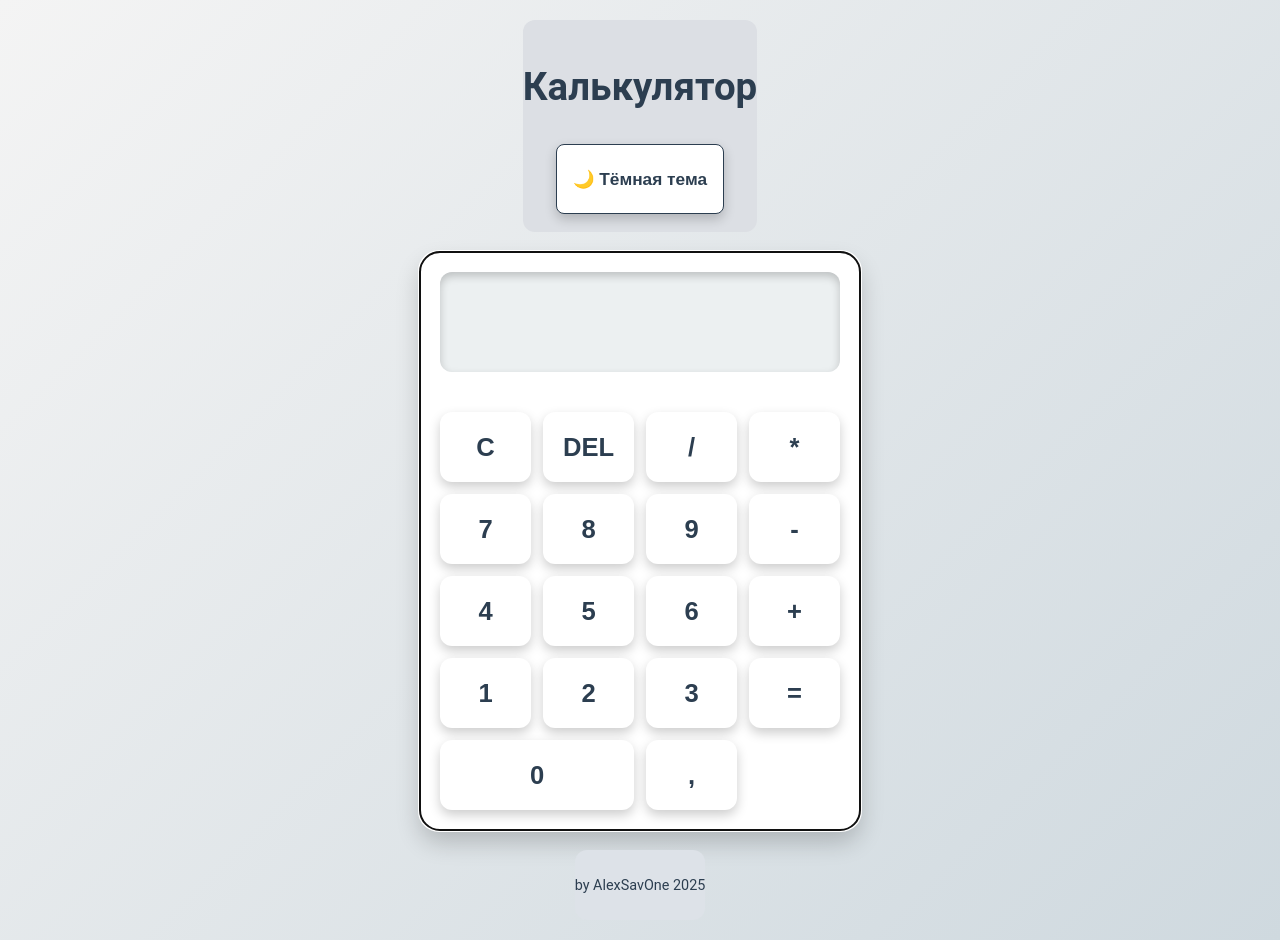
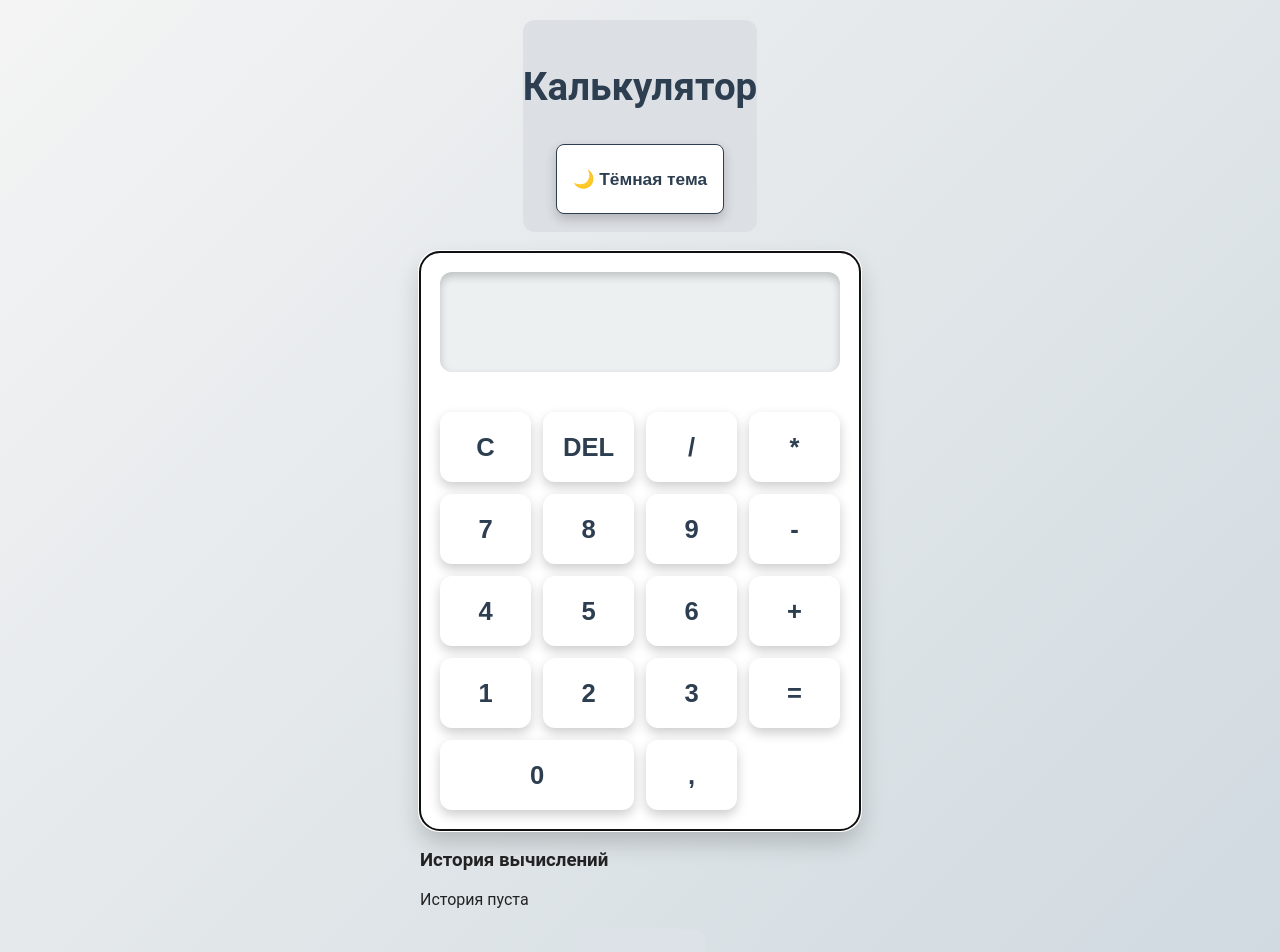
Before and after one commit to AlexSavOne/calculator, a React (Vite) app: page / in a window 1280 px wide. Shown: the top 952 px of the page. Built offline with nearby package versions, Linux system fonts and the light colour scheme.

Commit message:
feat: добавлена функциональность истории в компонент Calculator

```diff
--- a/src/components/Calculator.jsx
+++ b/src/components/Calculator.jsx
@@ -2,11 +2,13 @@
 import React, { useState, useRef, useEffect } from "react";
 import Display from "./Display";
 import Button from "./Button";
+import History from "./History";
 import { evaluate } from "mathjs";
 
 const Calculator = () => {
   const [display, setDisplay] = useState("");
   const [error, setError] = useState(null);
+  const [history, setHistory] = useState([]);
   const operators = ["+", "-", "*", "/"];
   const appRef = useRef(null);
 
@@ -48,8 +50,18 @@ const Calculator = () => {
       const result = evaluate(formattedDisplay);
 
       if (isNaN(result) || !isFinite(result)) throw new Error("Invalid result");
+
+      // Добавляем вычисление в историю
+      setHistory(prevHistory => [
+        {
+          expression: display,
+          result: result.toString()
+        },
+        ...prevHistory
+      ].slice(0, 10)); // Ограничиваем историю 10 последними вычислениями
+
       setDisplay(result.toString());
-      setError(null); // После вычисления сбрасываем ошибку
+      setError(null);
     } catch (e) {
       handleError(e);
     }
@@ -85,11 +97,21 @@ const Calculator = () => {
     }
   };
 
+  const handleSelectResult = (result) => {
+    setDisplay(result);
+    setError(null);
+  };
+
+  const clearHistory = () => {
+    setHistory([]);
+  };
+
   useEffect(() => {
     appRef.current?.focus();
   }, []);
 
   return (
+    <div className="calculator-container">
       <div className="calculator" ref={appRef} onKeyDown={handleKeyDown} tabIndex="0">
         <Display value={display} />
         <div className="buttons">
@@ -113,6 +135,12 @@ const Calculator = () => {
           <Button label="," onClick={() => appendToDisplay(",")} />
         </div>
       </div>
+      <History
+        history={history}
+        onSelectResult={handleSelectResult}
+        onClearHistory={clearHistory}
+      />
+    </div>
   );
 };
 
```
Lines whose indentation alone changed are shown as unchanged.
